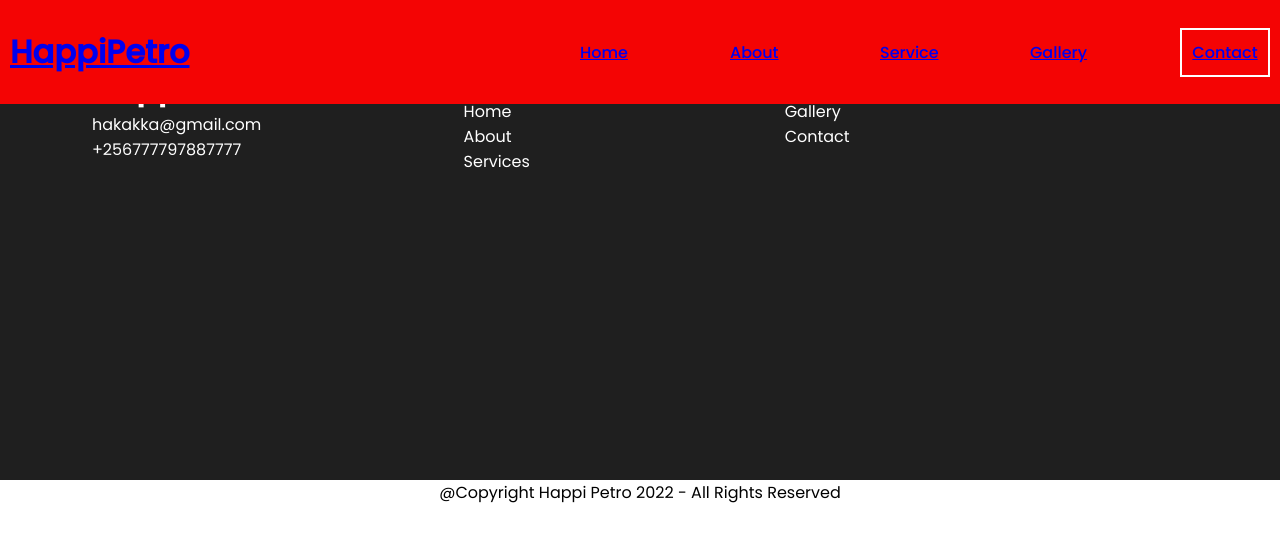
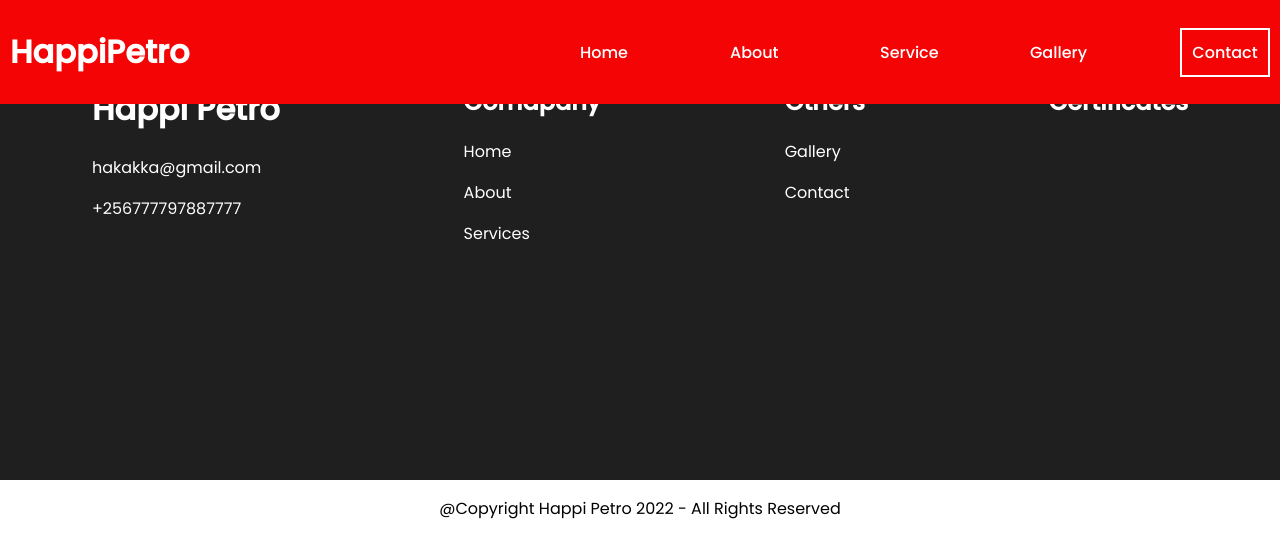
Before and after one commit to isiagi/Happipetro, a React (Create React App) app: page /about in a window 1280 px wide. Shown: the top 558 px of the page. Built offline with nearby package versions, Linux system fonts and the light colour scheme.

Commit message:
refactor

```diff
--- a/src/App.css
+++ b/src/App.css
@@ -7,8 +7,7 @@
 }
 
 * {
-  margin: 0;
-  padding: 0;
+
   box-sizing: border-box;
 }
 
@@ -18,6 +17,14 @@
 
 body {
   font-family: "Poppins", sans-serif;
+  margin: 0;
+  padding: 0;
+}
+
+a {
+  text-decoration: none;
+  color: inherit;
+  font-size: inherit;
 }
 
 img {
```
